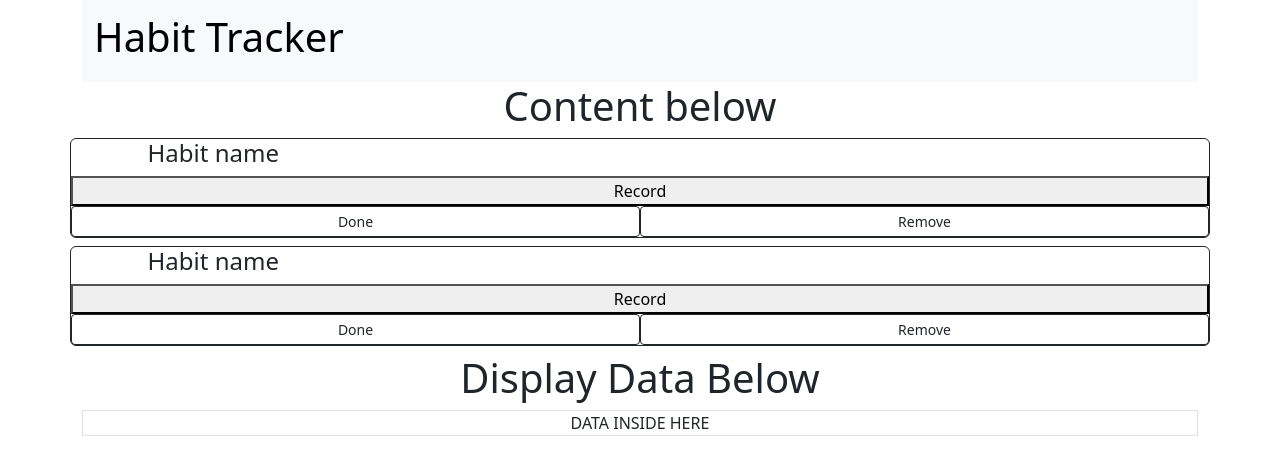
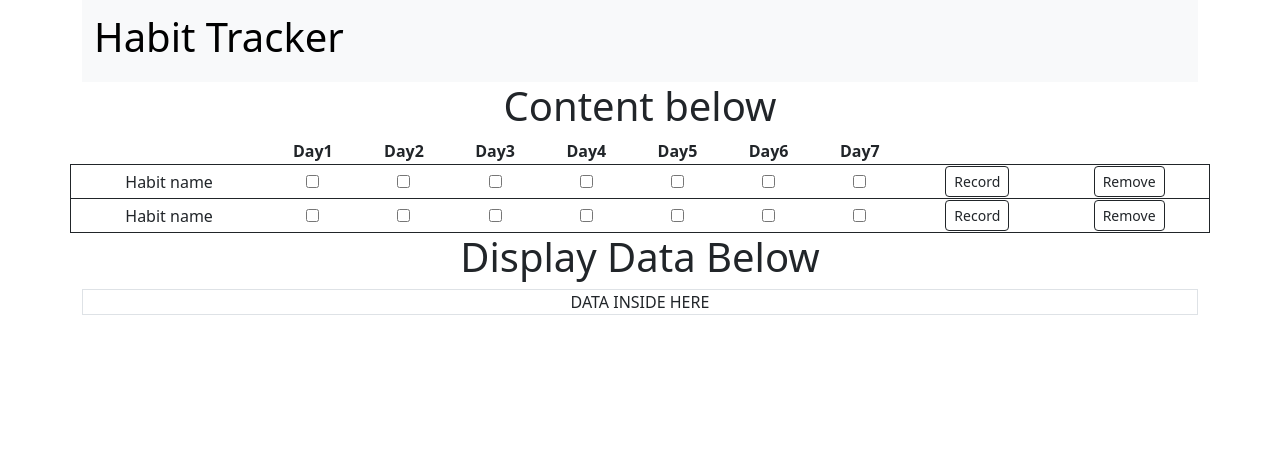
Before and after one commit to dedhack/habit-tracker, a React (Vite) app in the folder habit-tracker-app/: page / in a window 1280 px wide. Shown: the top 474 px of the page. Built offline with nearby package versions, Linux system fonts and the light colour scheme.

Commit message:
updated checkboxes display in content area

```diff
--- a/habit-tracker-app/src/components/Button.jsx
+++ b/habit-tracker-app/src/components/Button.jsx
@@ -1,12 +1,18 @@
 import React from "react";
 
-const Button = ({ name }) => {
+const Button = ({ name, onClick }) => {
   // Need to props down the name of the button
 
   return (
     <>
       {/* TODO: need to make button smaller */}
-      <button className="col btn btn-outline-dark btn-sm">{name}</button>
+      <button
+        className="col btn btn-outline-dark btn-sm"
+        type="submit"
+        onClick={onClick}
+      >
+        {name}
+      </button>
     </>
   );
 };
--- a/habit-tracker-app/src/components/Checkbox.jsx
+++ b/habit-tracker-app/src/components/Checkbox.jsx
@@ -2,9 +2,9 @@ import React from "react";
 
 const Checkbox = () => {
   return (
-    <div className="col">
+    <>
       <input type="checkbox" name="" id="" />
-    </div>
+    </>
   );
 };
 
--- a/habit-tracker-app/src/components/HabitCard.jsx
+++ b/habit-tracker-app/src/components/HabitCard.jsx
@@ -1,10 +1,12 @@
 import React, { useState } from "react";
+import { useEffect } from "react";
 import Button from "./Button";
-// import Checkbox from "./Checkbox";
+import Checkbox from "./Checkbox";
 
 const HabitCard = () => {
   const [date, setDate] = useState(null);
 
+  // Date
   const handleDateRecord = () => {
     const currentDate = new Date();
     const dateFormatted =
@@ -14,19 +16,45 @@ const HabitCard = () => {
       "/" +
       currentDate.getFullYear();
     setDate(dateFormatted);
-    console.log(dateFormatted);
+    // console.log(dateFormatted);
   };
 
+  useEffect(() => {
+    console.log(date);
+  }, [date]);
+
   return (
-    <div className="row border border-dark rounded my-2">
-      <h4 className="col-3">Habit name</h4>
-      <button type="submit" onClick={handleDateRecord}>
-        Record
-      </button>
+    <tr className=" border border-dark rounded my-2">
+      <td>Habit name</td>
+      <td>
+        <Checkbox />
+      </td>
+      <td>
+        <Checkbox />
+      </td>
+      <td>
+        <Checkbox />
+      </td>
+      <td>
+        <Checkbox />
+      </td>
+      <td>
+        <Checkbox />
+      </td>
+      <td>
+        <Checkbox />
+      </td>
+      <td>
+        <Checkbox />
+      </td>
 
-      <Button name="Done" />
-      <Button name="Remove" />
-    </div>
+      <td>
+        <Button name="Record" onClick={handleDateRecord} />
+      </td>
+      <td>
+        <Button name="Remove" />
+      </td>
+    </tr>
   );
 };
 
--- a/habit-tracker-app/src/components/Habits.jsx
+++ b/habit-tracker-app/src/components/Habits.jsx
@@ -1,11 +1,15 @@
 import React from "react";
 import HabitCard from "./HabitCard";
+import WeekDisplay from "./WeekDisplay";
 
 const Habits = () => {
   return (
-    <div>
-      <HabitCard />
-      <HabitCard />
+    <div className="row">
+      <table className="">
+        <WeekDisplay />
+        <HabitCard />
+        <HabitCard />
+      </table>
     </div>
   );
 };
--- /dev/null
+++ b/habit-tracker-app/src/components/WeekDisplay.jsx
@@ -0,0 +1,22 @@
+import React from "react";
+
+const WeekDisplay = () => {
+  return (
+    <>
+      <thead>
+        <tr>
+          <th></th>
+          <th>Day1</th>
+          <th>Day2</th>
+          <th>Day3</th>
+          <th>Day4</th>
+          <th>Day5</th>
+          <th>Day6</th>
+          <th>Day7</th>
+        </tr>
+      </thead>
+    </>
+  );
+};
+
+export default WeekDisplay;
```
